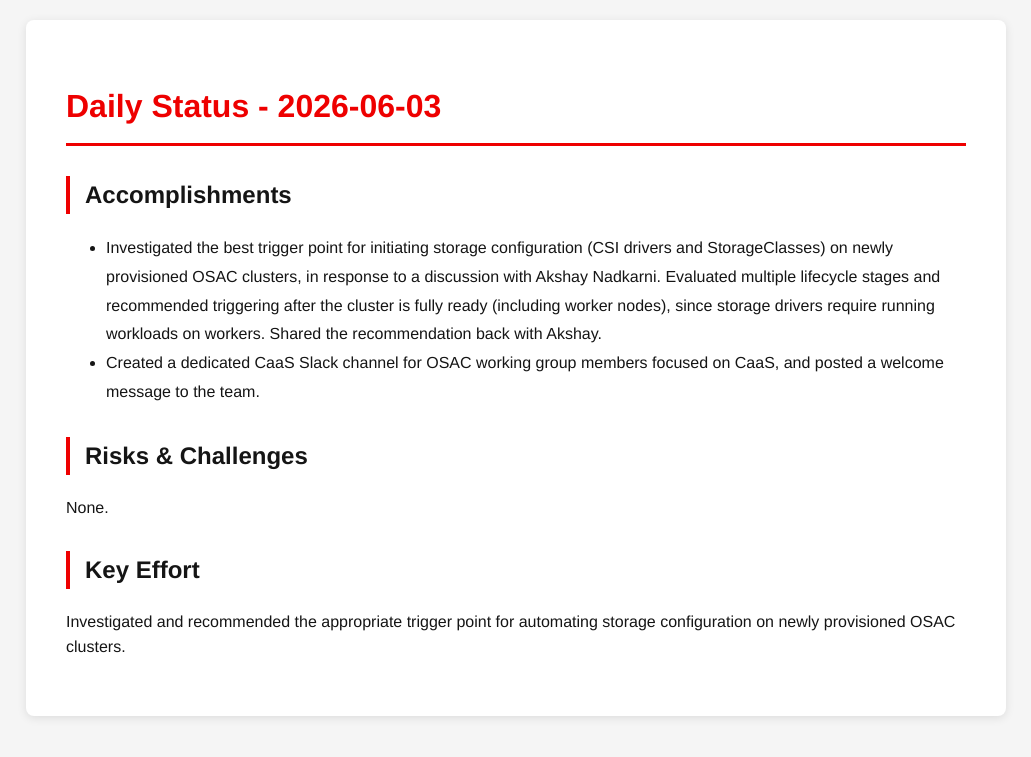
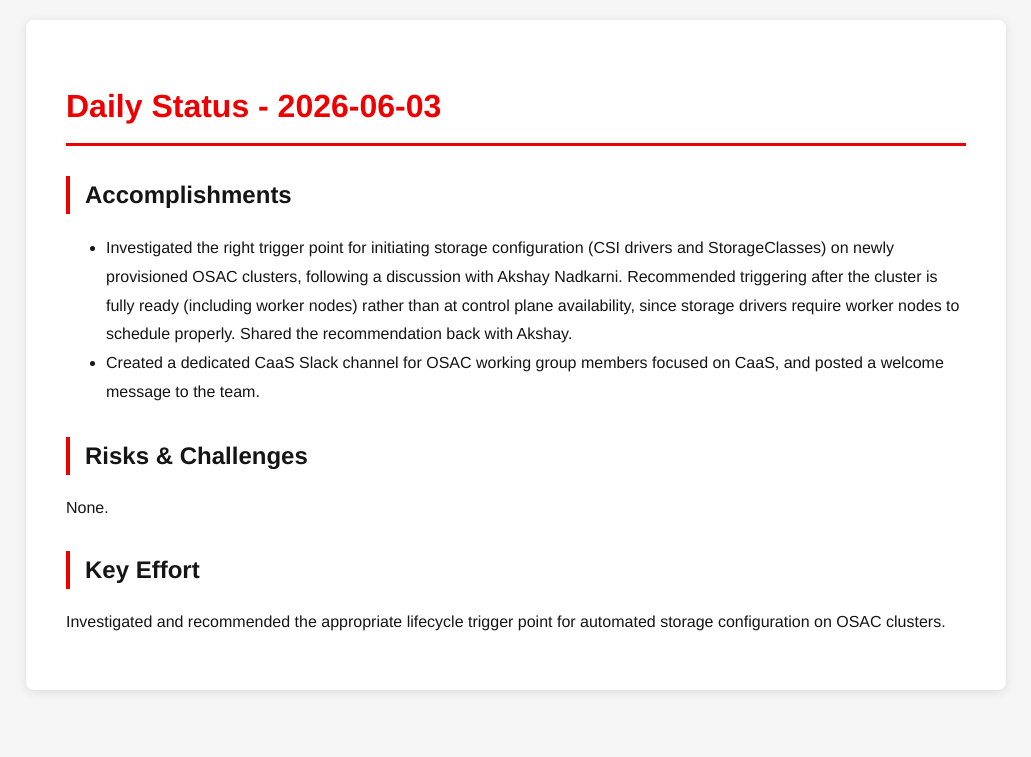
Before and after one commit to tzvatot/daily-status, a Jekyll site: the page built from 2026-06-03.md, in a window 1280 px wide. Shown: the top 757 px of the page, without its empty margins (124-1155 px from the left). Built offline with Jekyll 4.4.1, drawn with Linux system fonts in a browser that asks for light colours.

Commit message:
Daily status update - 2026-06-03

```diff
--- a/2026-06-03.md
+++ b/2026-06-03.md
@@ -7,11 +7,11 @@ date: 2026-06-03
 # Daily Status - 2026-06-03
 
 ## Accomplishments
-- Investigated the best trigger point for initiating storage configuration (CSI drivers and StorageClasses) on newly provisioned OSAC clusters, in response to a discussion with Akshay Nadkarni. Evaluated multiple lifecycle stages and recommended triggering after the cluster is fully ready (including worker nodes), since storage drivers require running workloads on workers. Shared the recommendation back with Akshay.
+- Investigated the right trigger point for initiating storage configuration (CSI drivers and StorageClasses) on newly provisioned OSAC clusters, following a discussion with Akshay Nadkarni. Recommended triggering after the cluster is fully ready (including worker nodes) rather than at control plane availability, since storage drivers require worker nodes to schedule properly. Shared the recommendation back with Akshay.
 - Created a dedicated CaaS Slack channel for OSAC working group members focused on CaaS, and posted a welcome message to the team.
 
 ## Risks & Challenges
 None.
 
 ## Key Effort
-Investigated and recommended the appropriate trigger point for automating storage configuration on newly provisioned OSAC clusters.
+Investigated and recommended the appropriate lifecycle trigger point for automated storage configuration on OSAC clusters.
```
